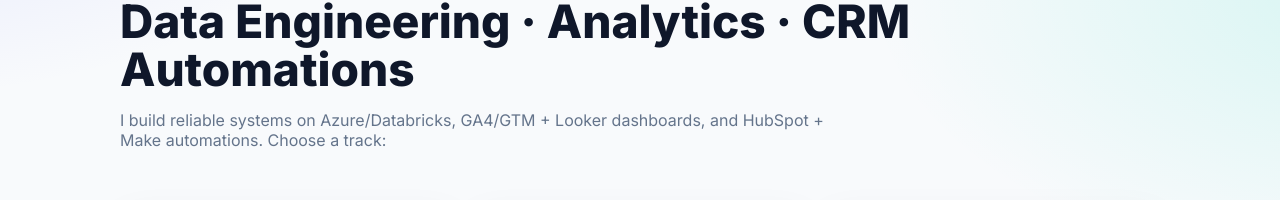
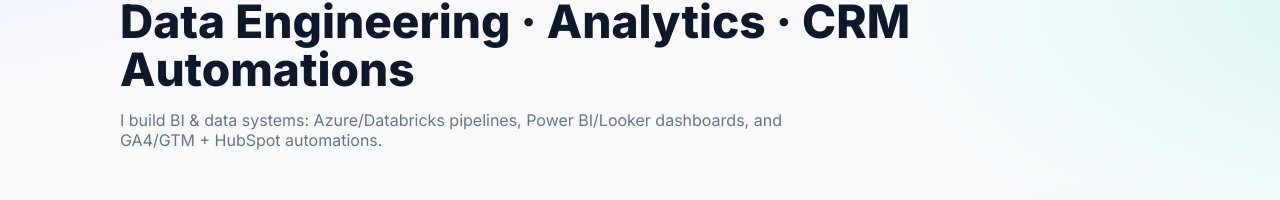
Before and after one commit to navneethramachandran14/navneeth-portfolio, a plain HTML site: page docs/index.html in a window 1280 px wide. Shown: the part 109-309 px from the top of the page. Drawn offline with Linux system fonts and the light colour scheme.

Commit message:
Update index.html

```diff
--- a/docs/index.html
+++ b/docs/index.html
@@ -35,8 +35,9 @@
   <div class="wrap">
     <header class="hero">
       <h1>Data Engineering · Analytics · CRM Automations</h1>
-      <p class="lede">I build reliable systems on Azure/Databricks, GA4/GTM + Looker dashboards, and HubSpot + Make automations. Choose a track:</p>
-      <!-- removed the big CRM CTA so all three are uniform cards -->
+      <p class="lede">
+  I build BI & data systems: Azure/Databricks pipelines, Power BI/Looker dashboards, and GA4/GTM + HubSpot automations.
+</p>
     </header>
 
     <!-- three uniform cards -->
```
